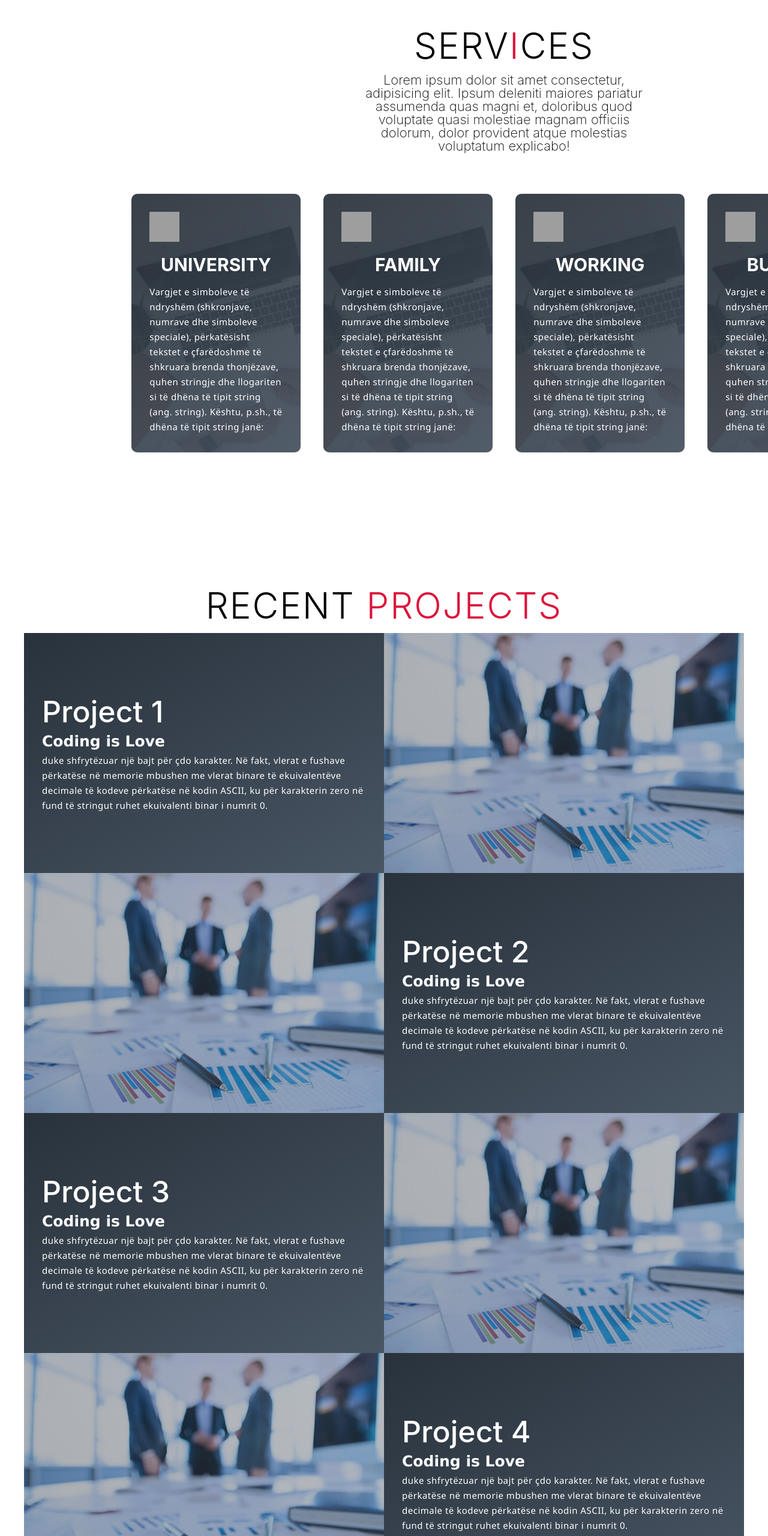
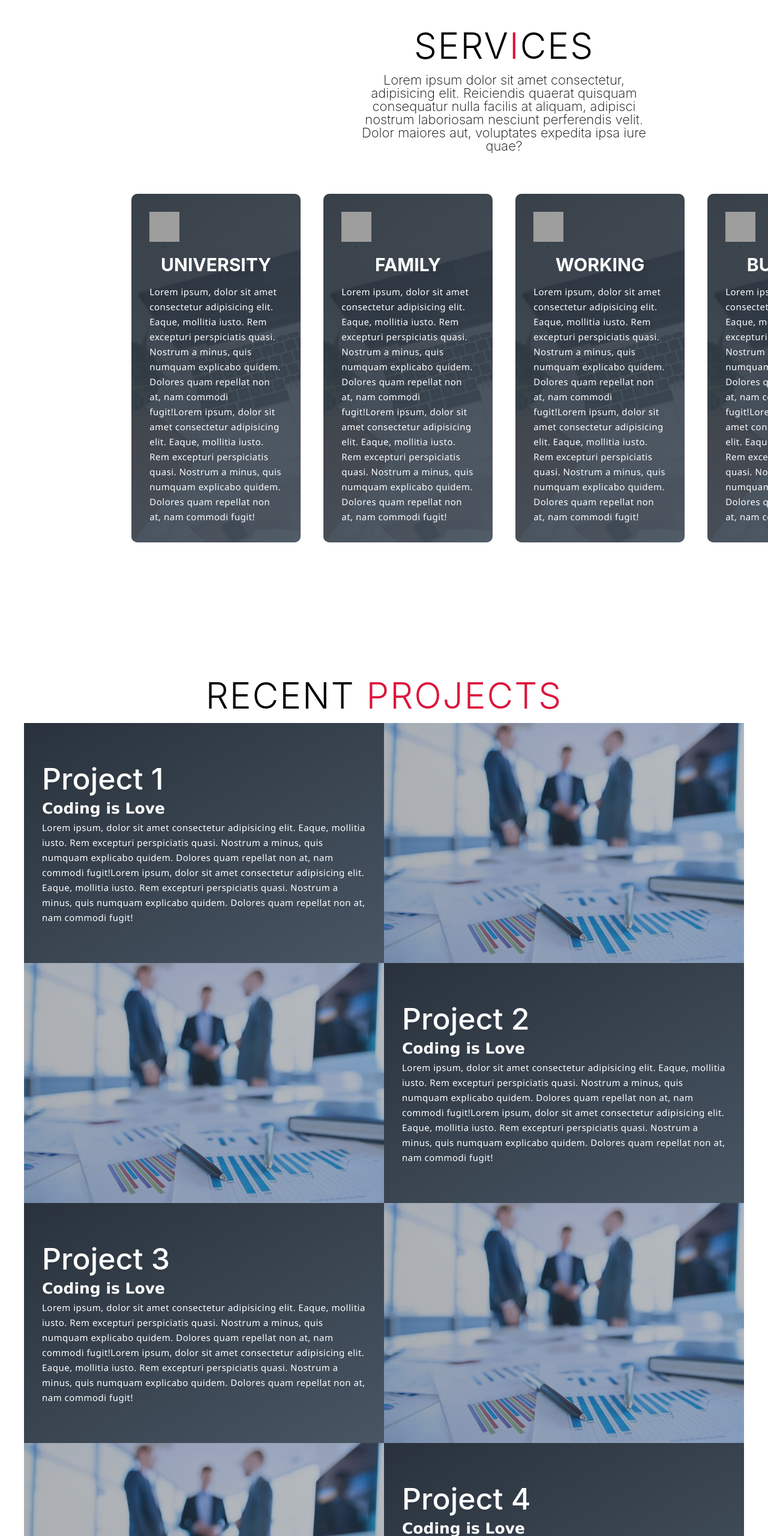
Before and after one commit to AstritTrstena/first-website, a plain HTML site: page index.html in a window 1280 px wide. Shown: the part 860-3420 px from the top of the page at 60% size. Drawn offline with Linux system fonts and the light colour scheme; grey boxes are pictures that could not be loaded.

Commit message:
second commit

```diff
--- a/index.html
+++ b/index.html
@@ -52,44 +52,32 @@
     <div class="services container">
       <div class="service-top">
         <h1 class="section-title">Serv<span>i</span>ces</h1>
-                <p>Lorem ipsum dolor sit amet consectetur, adipisicing elit. Ipsum deleniti maiores pariatur assumenda quas magni et, doloribus quod voluptate quasi molestiae magnam officiis dolorum, dolor provident atque molestias voluptatum explicabo!</p>
+                <p>Lorem ipsum dolor sit amet consectetur, adipisicing elit. Reiciendis quaerat quisquam consequatur nulla facilis at aliquam, adipisci nostrum laboriosam nesciunt perferendis velit. Dolor maiores aut, voluptates expedita ipsa iure quae?</p>
             </div>
             <div class="service-bottom">
                 <div class="service-item">
                 <div class="icon"><img src="https://img.icons8.com/emoji/96/000000/graduation-cap-emoji.png" />">
                 </div>
                 <h2>University</h2>
-                <p>Vargjet e simboleve të ndryshëm (shkronjave, numrave dhe simboleve
-                speciale), përkatësisht tekstet e çfarëdoshme të shkruara brenda thonjëzave,
-                quhen stringje dhe llogariten si të dhëna të tipit string (ang. string). Kështu, p.sh.,
-                të dhëna të tipit string janë:</p>
+                <p>Lorem ipsum, dolor sit amet consectetur adipisicing elit. Eaque, mollitia iusto. Rem excepturi perspiciatis quasi. Nostrum a minus, quis numquam explicabo quidem. Dolores quam repellat non at, nam commodi fugit!Lorem ipsum, dolor sit amet consectetur adipisicing elit. Eaque, mollitia iusto. Rem excepturi perspiciatis quasi. Nostrum a minus, quis numquam explicabo quidem. Dolores quam repellat non at, nam commodi fugit!</p>
             </div>
             <div class="service-item">
                 <div class="icon"><img src="https://img.icons8.com/office/80/000000/family--v3.png" />>
                 </div>
                 <h2>Family</h2>
-                <p>Vargjet e simboleve të ndryshëm (shkronjave, numrave dhe simboleve
-                speciale), përkatësisht tekstet e çfarëdoshme të shkruara brenda thonjëzave,
-                quhen stringje dhe llogariten si të dhëna të tipit string (ang. string). Kështu, p.sh.,
-                të dhëna të tipit string janë:</p>
+                <p>Lorem ipsum, dolor sit amet consectetur adipisicing elit. Eaque, mollitia iusto. Rem excepturi perspiciatis quasi. Nostrum a minus, quis numquam explicabo quidem. Dolores quam repellat non at, nam commodi fugit!Lorem ipsum, dolor sit amet consectetur adipisicing elit. Eaque, mollitia iusto. Rem excepturi perspiciatis quasi. Nostrum a minus, quis numquam explicabo quidem. Dolores quam repellat non at, nam commodi fugit!</p>
             </div>
             <div class="service-item">
                 <div class="icon"><img src="https://img.icons8.com/color/96/000000/working-with-a-laptop.png" />>
                 </div>
                 <h2>Working</h2>
-                <p>Vargjet e simboleve të ndryshëm (shkronjave, numrave dhe simboleve
-                speciale), përkatësisht tekstet e çfarëdoshme të shkruara brenda thonjëzave,
-                quhen stringje dhe llogariten si të dhëna të tipit string (ang. string). Kështu, p.sh.,
-                të dhëna të tipit string janë:</p>
+                <p>Lorem ipsum, dolor sit amet consectetur adipisicing elit. Eaque, mollitia iusto. Rem excepturi perspiciatis quasi. Nostrum a minus, quis numquam explicabo quidem. Dolores quam repellat non at, nam commodi fugit!Lorem ipsum, dolor sit amet consectetur adipisicing elit. Eaque, mollitia iusto. Rem excepturi perspiciatis quasi. Nostrum a minus, quis numquam explicabo quidem. Dolores quam repellat non at, nam commodi fugit!</p>
             </div>
             <div class="service-item">
                 <div class="icon"><img src="https://img.icons8.com/office/80/000000/small-business.png" />>
                 </div>
                 <h2>Business</h2>
-                <p>Vargjet e simboleve të ndryshëm (shkronjave, numrave dhe simboleve
-                speciale), përkatësisht tekstet e çfarëdoshme të shkruara brenda thonjëzave,
-                quhen stringje dhe llogariten si të dhëna të tipit string (ang. string). Kështu, p.sh.,
-                të dhëna të tipit string janë:</p>
+                <p>Lorem ipsum, dolor sit amet consectetur adipisicing elit. Eaque, mollitia iusto. Rem excepturi perspiciatis quasi. Nostrum a minus, quis numquam explicabo quidem. Dolores quam repellat non at, nam commodi fugit!Lorem ipsum, dolor sit amet consectetur adipisicing elit. Eaque, mollitia iusto. Rem excepturi perspiciatis quasi. Nostrum a minus, quis numquam explicabo quidem. Dolores quam repellat non at, nam commodi fugit!</p>
             </div>
         </div>
     </section>
@@ -106,10 +94,7 @@
                  <div class="project-info">
                    <h1>Project 1</h1>
                    <h2>Coding is Love</h2>
-                   <p>duke shfrytëzuar një bajt për çdo karakter. Në fakt, vlerat e fushave përkatëse në
-                memorie mbushen me vlerat binare të ekuivalentëve decimale të kodeve
-                përkatëse në kodin ASCII, ku për karakterin zero në fund të stringut ruhet
-                ekuivalenti binar i numrit 0.</p>
+                   <p>Lorem ipsum, dolor sit amet consectetur adipisicing elit. Eaque, mollitia iusto. Rem excepturi perspiciatis quasi. Nostrum a minus, quis numquam explicabo quidem. Dolores quam repellat non at, nam commodi fugit!Lorem ipsum, dolor sit amet consectetur adipisicing elit. Eaque, mollitia iusto. Rem excepturi perspiciatis quasi. Nostrum a minus, quis numquam explicabo quidem. Dolores quam repellat non at, nam commodi fugit!</p>
                  </div>
                  <div class="project-img">
                     <img src="img/Project-Scope-Management-Cover.jpg" alt="img">
@@ -119,10 +104,7 @@
                  <div class="project-info">
                    <h1>Project 2</h1>
                    <h2>Coding is Love</h2>
-                   <p>duke shfrytëzuar një bajt për çdo karakter. Në fakt, vlerat e fushave përkatëse në
-                memorie mbushen me vlerat binare të ekuivalentëve decimale të kodeve
-                përkatëse në kodin ASCII, ku për karakterin zero në fund të stringut ruhet
-                ekuivalenti binar i numrit 0.</p>
+                   <p>Lorem ipsum, dolor sit amet consectetur adipisicing elit. Eaque, mollitia iusto. Rem excepturi perspiciatis quasi. Nostrum a minus, quis numquam explicabo quidem. Dolores quam repellat non at, nam commodi fugit!Lorem ipsum, dolor sit amet consectetur adipisicing elit. Eaque, mollitia iusto. Rem excepturi perspiciatis quasi. Nostrum a minus, quis numquam explicabo quidem. Dolores quam repellat non at, nam commodi fugit!</p>
                  </div>
                  <div class="project-img">
                     <img src="img/Project-Scope-Management-Cover.jpg" alt="img">
@@ -132,10 +114,7 @@
                  <div class="project-info">
                    <h1>Project 3</h1>
                    <h2>Coding is Love</h2>
-                   <p>duke shfrytëzuar një bajt për çdo karakter. Në fakt, vlerat e fushave përkatëse në
-                memorie mbushen me vlerat binare të ekuivalentëve decimale të kodeve
-                përkatëse në kodin ASCII, ku për karakterin zero në fund të stringut ruhet
-                ekuivalenti binar i numrit 0.</p>
+                   <p>Lorem ipsum, dolor sit amet consectetur adipisicing elit. Eaque, mollitia iusto. Rem excepturi perspiciatis quasi. Nostrum a minus, quis numquam explicabo quidem. Dolores quam repellat non at, nam commodi fugit!Lorem ipsum, dolor sit amet consectetur adipisicing elit. Eaque, mollitia iusto. Rem excepturi perspiciatis quasi. Nostrum a minus, quis numquam explicabo quidem. Dolores quam repellat non at, nam commodi fugit!</p>
                  </div>
                  <div class="project-img">
                     <img src="img/Project-Scope-Management-Cover.jpg" alt="img">
@@ -145,10 +124,7 @@
                  <div class="project-info">
                    <h1>Project 4</h1>
                    <h2>Coding is Love</h2>
-                   <p>duke shfrytëzuar një bajt për çdo karakter. Në fakt, vlerat e fushave përkatëse në
-                memorie mbushen me vlerat binare të ekuivalentëve decimale të kodeve
-                përkatëse në kodin ASCII, ku për karakterin zero në fund të stringut ruhet
-                ekuivalenti binar i numrit 0.</p>
+                   <p>Lorem ipsum, dolor sit amet consectetur adipisicing elit. Eaque, mollitia iusto. Rem excepturi perspiciatis quasi. Nostrum a minus, quis numquam explicabo quidem. Dolores quam repellat non at, nam commodi fugit!Lorem ipsum, dolor sit amet consectetur adipisicing elit. Eaque, mollitia iusto. Rem excepturi perspiciatis quasi. Nostrum a minus, quis numquam explicabo quidem. Dolores quam repellat non at, nam commodi fugit!</p>
                  </div>
                  <div class="project-img">
                     <img src="img/Project-Scope-Management-Cover.jpg" alt="img">
@@ -158,10 +134,7 @@
                  <div class="project-info">
                    <h1>Project 5</h1>
                    <h2>Coding is Love</h2>
-                   <p>duke shfrytëzuar një bajt për çdo karakter. Në fakt, vlerat e fushave përkatëse në
-                memorie mbushen me vlerat binare të ekuivalentëve decimale të kodeve
-                përkatëse në kodin ASCII, ku për karakterin zero në fund të stringut ruhet
-                ekuivalenti binar i numrit 0.</p>
+                   <p>Lorem ipsum, dolor sit amet consectetur adipisicing elit. Eaque, mollitia iusto. Rem excepturi perspiciatis quasi. Nostrum a minus, quis numquam explicabo quidem. Dolores quam repellat non at, nam commodi fugit!Lorem ipsum, dolor sit amet consectetur adipisicing elit. Eaque, mollitia iusto. Rem excepturi perspiciatis quasi. Nostrum a minus, quis numquam explicabo quidem. Dolores quam repellat non at, nam commodi fugit!</p>
                  </div>
                  <div class="project-img">
                     <img src="img/Project-Scope-Management-Cover.jpg" alt="img">
@@ -183,15 +156,9 @@
             <div class="class col-right">
                 <h1 class="section-title">About <span>Me</span></h1>
                 <h2>Front End Developer</h2>
-                <p>Siç shihet edhe nga Fig.2.5, kodi i karakterit zero \0, i cili automatikisht
-                vendoset në fund të stringut, është numri decimal 0.
-                Duhet pasur kujdes gjatë operimit me stringje, kur si karakter paraqitet
-                shifra decimale 0, sepse kodi i këtij karakteri në ASCII është i barabartë me
-                numrin decimal 48, kurse njëkohësisht si kod i karakterit zero \0 shfrytëzohet
-                numri decimal 0.
-                Stringu i cili nuk përmban asnjë karakter quhet string i zbrazët (ang. empty
-                string) dhe përcaktohet me dy thonjëza të shënuara njëra pas tjetrës, kështu "".
-                Në memorien e kompjuterit ky string ruhet në një baj</p>
+                <p>Lorem ipsum, dolor sit amet consectetur adipisicing elit. Eaque, mollitia iusto. Rem excepturi perspiciatis quasi. Nostrum a minus, quis numquam explicabo quidem. Dolores quam repellat non at, nam commodi fugit!Lorem ipsum, dolor sit amet consectetur adipisicing elit. Eaque, mollitia iusto. Rem excepturi perspiciatis quasi. Nostrum a minus, quis numquam explicabo quidem. Dolores quam repellat non at, nam commodi fugit!
+                Lorem ipsum, dolor sit amet consectetur adipisicing elit. Eaque, mollitia iusto. Rem excepturi perspiciatis quasi. Nostrum a minus, quis numquam explicabo quidem. Dolores quam repellat non at, nam commodi fugit!Lorem ipsum, dolor sit amet consectetur adipisicing elit. Eaque, mollitia iusto. Rem excepturi perspiciatis quasi. Nostrum a minus, quis numquam explicabo quidem. Dolores quam repellat non at, nam commodi fugit!
+                </p>
                 <a href="#" class="cta">Download Resume </a>
             </div>
         </div>
```
